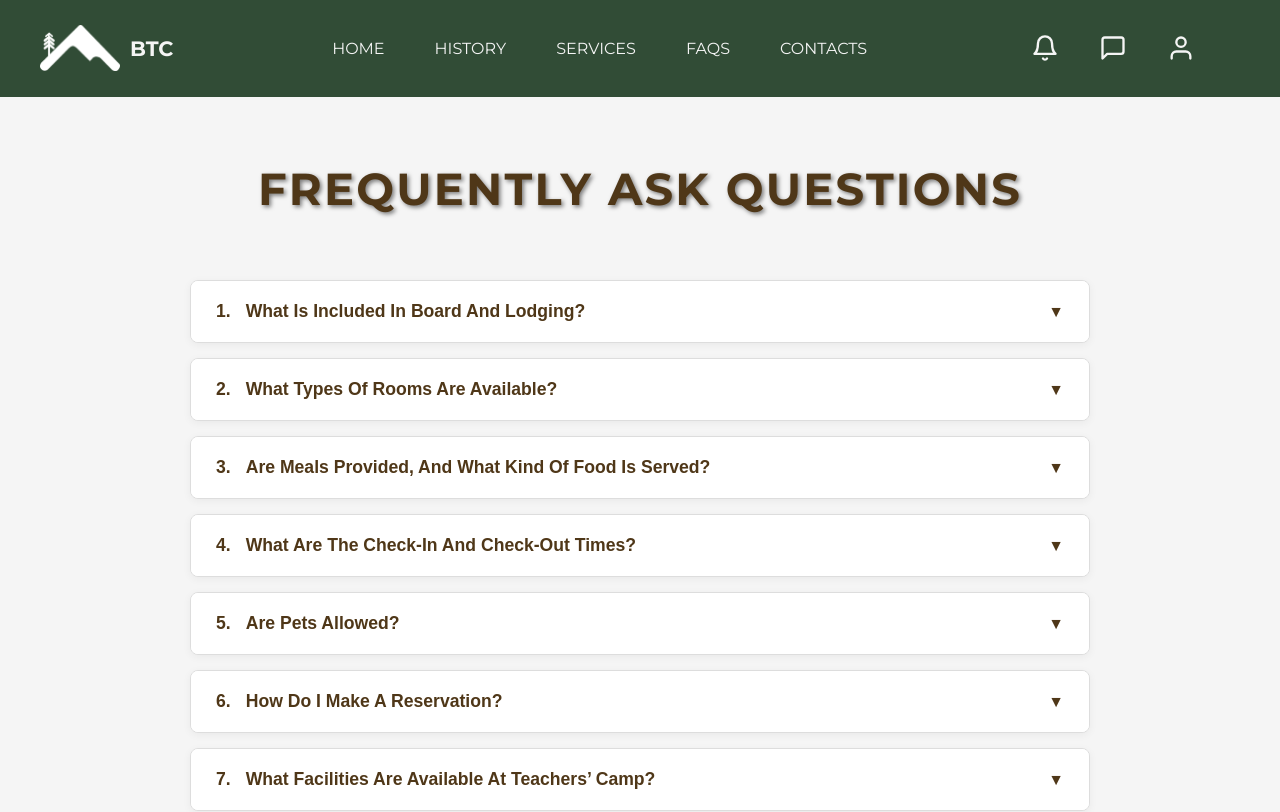
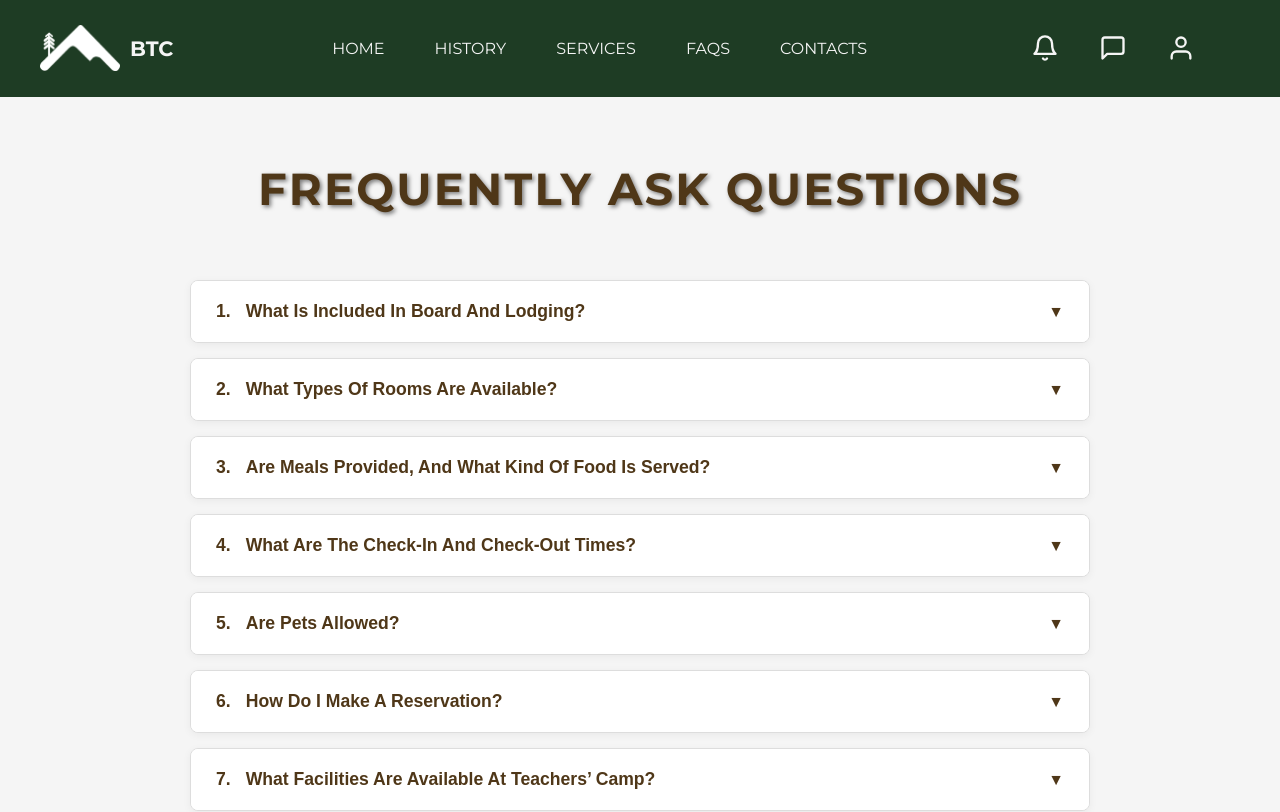
Before and after one commit to 2231478/CodeX, a React (Vite) app in the folder client/Guest/my-auth-app/: page /faqs in a window 1280 px wide. Shown: the top 812 px of the page. Built offline with nearby package versions, Linux system fonts and the light colour scheme; what @kazion/react-facebook-login would draw is missing.

Commit message:
fix(header): update header background color for consistency

```diff
--- a/client/Guest/my-auth-app/src/components/HeaderHome/HeaderHome.module.css
+++ b/client/Guest/my-auth-app/src/components/HeaderHome/HeaderHome.module.css
@@ -1,5 +1,5 @@
 .headerContainer {
-  background-color: #1e3c24e9;
+  background-color: #1e3c24;
   color: #F5F5F5;
   padding: 15px 40px;
   display: flex;
```
